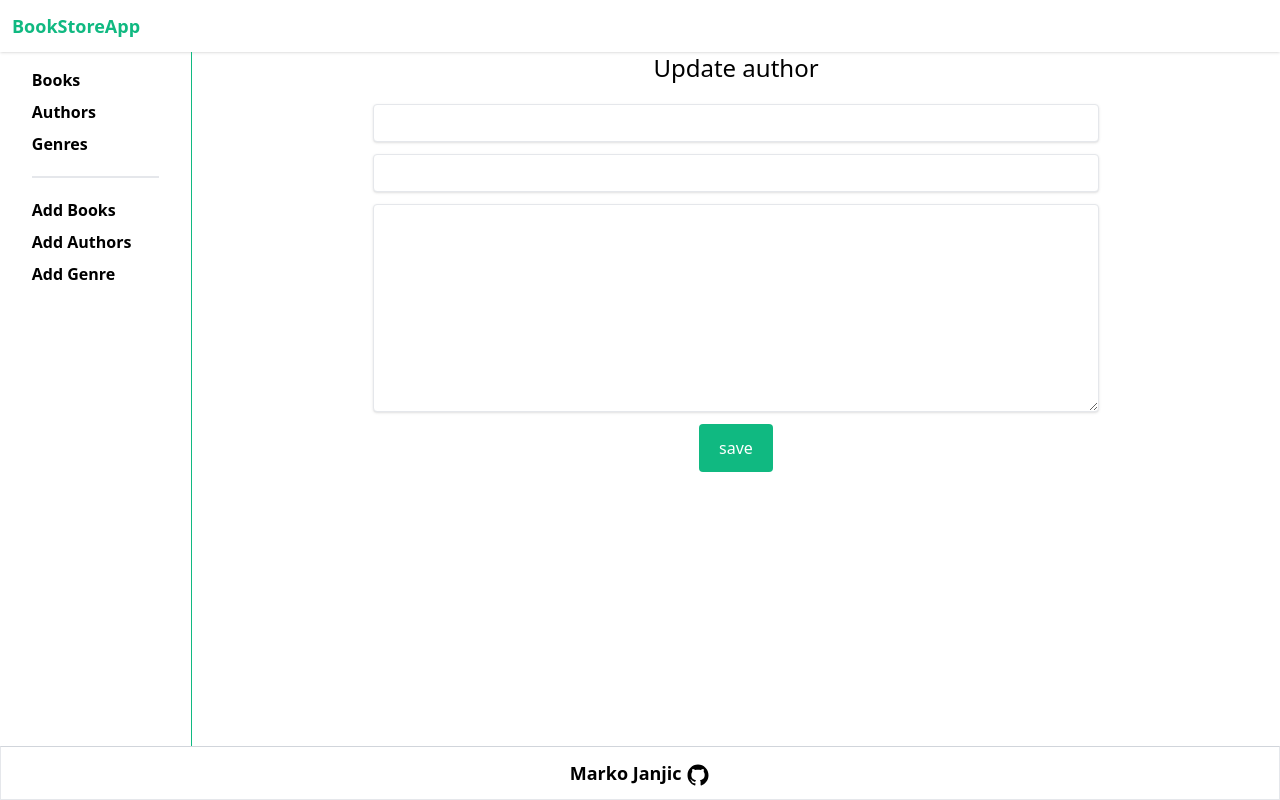
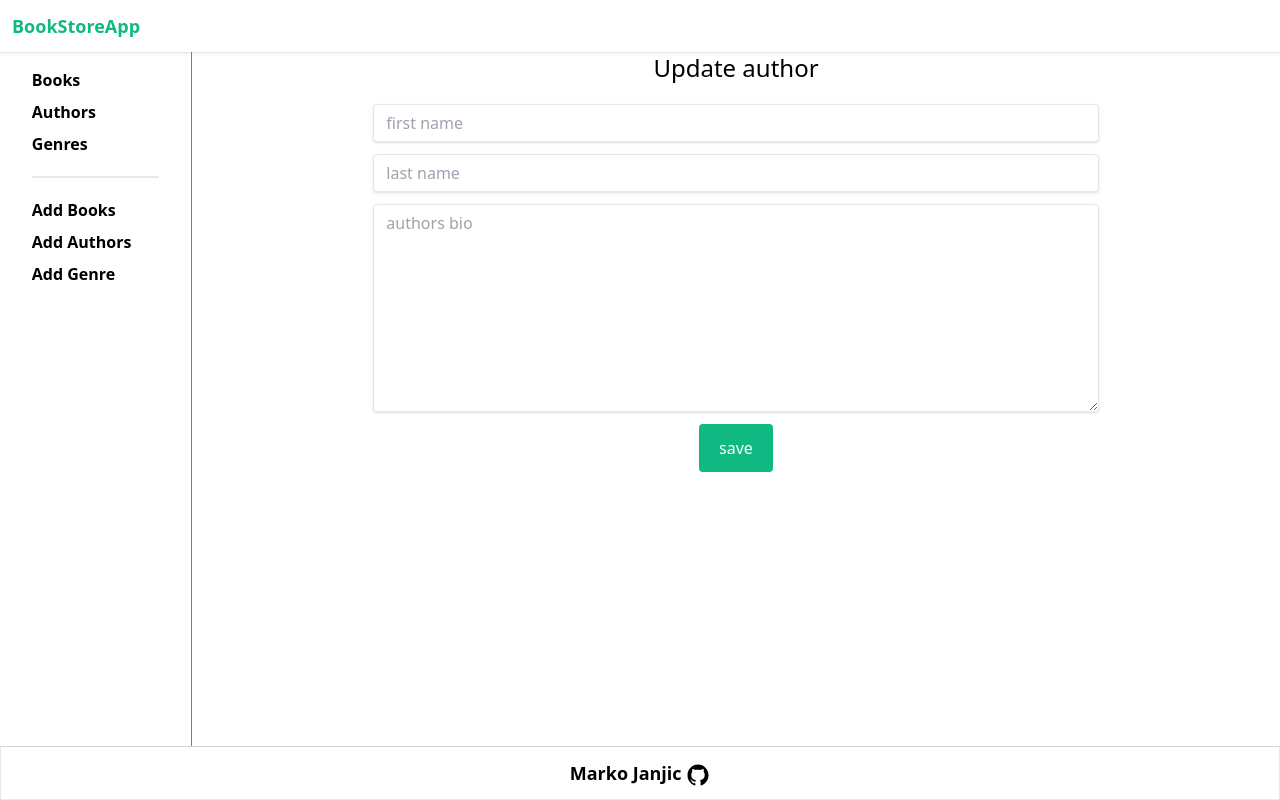
Before and after one commit to markojanja/bookstore_app, a React (Vite) app in the folder frontend/: page /authors/update/1 in a window 1280 px wide. Built offline with nearby package versions, Linux system fonts and the light colour scheme; no server answers.

Commit message:
added placeholders & changed condition for action buttons rendering/Author.jsx

```diff
--- a/frontend/src/components/AuthorForm.jsx
+++ b/frontend/src/components/AuthorForm.jsx
@@ -5,6 +5,7 @@ const AuthorForm = ({ handleFormSubmit, setFirstName, setLastName, setBio, first
         type="text"
         name="firstName"
         id="firstName"
+        placeholder="first name"
         value={firstName}
         onChange={(e) => setFirstName(e.target.value)}
         className="shadow appearance-none border rounded w-full py-2 px-3 text-gray-700 leading-tight focus:outline-none focus:shadow-outline"
@@ -13,6 +14,7 @@ const AuthorForm = ({ handleFormSubmit, setFirstName, setLastName, setBio, first
         type="text"
         name="lastName"
         id="lastName"
+        placeholder="last name"
         value={lastName}
         onChange={(e) => setLastName(e.target.value)}
         className="shadow appearance-none border rounded w-full py-2 px-3 text-gray-700 leading-tight focus:outline-none focus:shadow-outline"
@@ -21,6 +23,7 @@ const AuthorForm = ({ handleFormSubmit, setFirstName, setLastName, setBio, first
       <textarea
         name="bio"
         id="bio"
+        placeholder="authors bio"
         value={bio}
         onChange={(e) => setBio(e.target.value)}
         className="shadow appearance-none border rounded w-full py-2 px-3 text-gray-700 leading-tight focus:outline-none focus:shadow-outline min-h-52"
--- a/frontend/src/components/BookForm.jsx
+++ b/frontend/src/components/BookForm.jsx
@@ -21,6 +21,7 @@ const BookForm = ({
         type="text"
         name="title"
         id="title"
+        placeholder="title"
         value={title}
         onChange={(e) => setTitle(e.target.value)}
       />
@@ -28,12 +29,14 @@ const BookForm = ({
         className="shadow appearance-none border rounded w-full py-2 px-3 text-gray-700 leading-tight focus:outline-none focus:shadow-outline min-h-52"
         name="description"
         id="description"
+        placeholder="book description"
         value={description}
         onChange={(e) => setDescription(e.target.value)}
       ></textarea>
       <input
         className="shadow appearance-none border rounded w-full py-2 px-3 text-gray-700 leading-tight focus:outline-none focus:shadow-outline"
         type="number"
+        placeholder="number of pages"
         min={0}
         value={pages}
         onChange={(e) => setPages(e.target.value)}
--- a/frontend/src/pages/Author.jsx
+++ b/frontend/src/pages/Author.jsx
@@ -56,7 +56,7 @@ const Author = () => {
         <Link className="bg-emerald-500 text-white px-3 py-2 rounded w-max" to={`/authors/update/${id}`}>
           update
         </Link>
-        {hasBooks && (
+        {!hasBooks && (
           <button className="bg-red-500 text-white px-3 py-2 cursor-pointer rounded" onClick={toggleModal}>
             delete
           </button>
```
